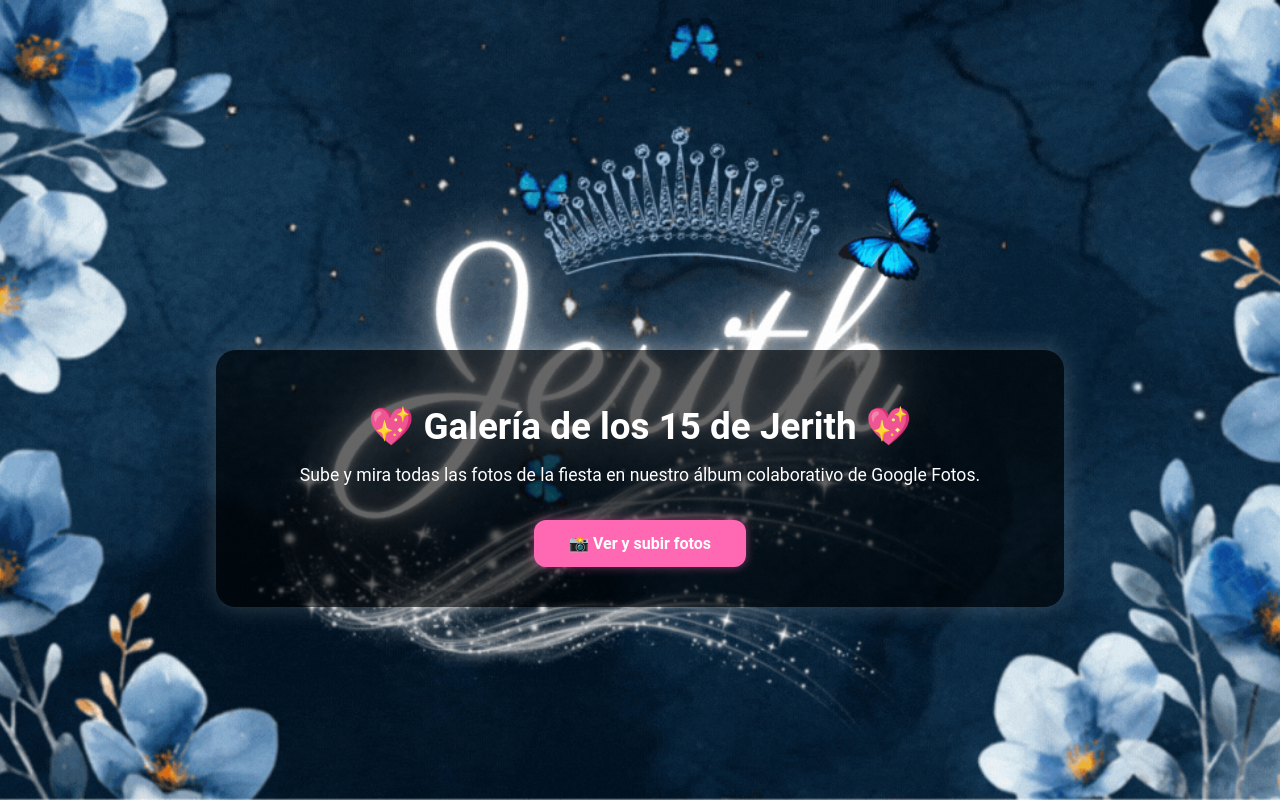
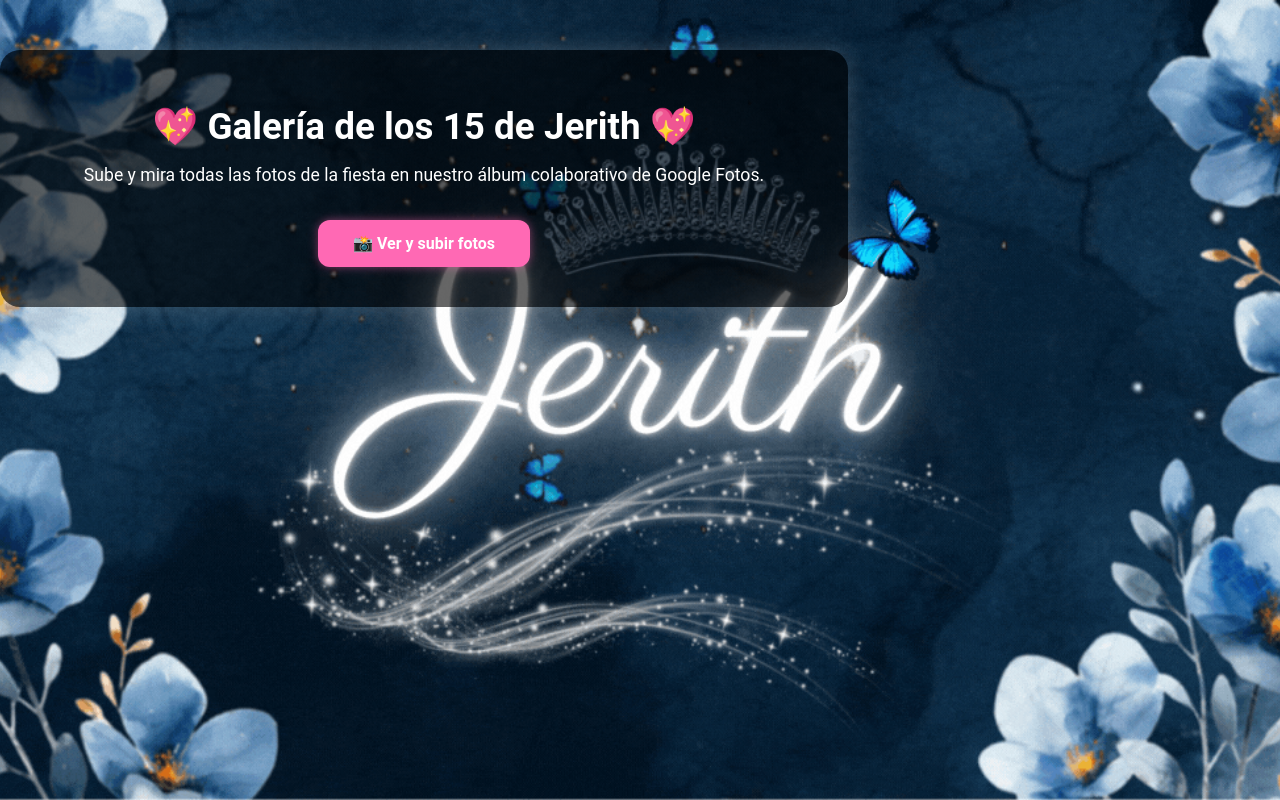
Before and after one commit to jerithdanielamoncadacardenas-netizen/Quince-Jerith, a Flask app: template templates/index.html in a window 1280 px wide. Run offline with Flask 3, Linux system fonts and the light colour scheme; the template is opened without the code that fills it, so the values that code supplies are empty; parts of the project's set-up code (start-up, migrations or seed data) failed here and were passed over.

Commit message:
Update index.html

```diff
--- a/templates/index.html
+++ b/templates/index.html
@@ -12,12 +12,12 @@
             color: #fff;
             text-align: center;
             margin: 0;
-            padding-top: 150px;
+            padding-top: 50px; /* 🔼 bajamos el padding */
         }
 
         .container {
             background: rgba(0, 0, 0, 0.6);
-            margin: 200px auto 50px auto;
+            margin: 40 auto; /* 🔼 mucho menos margen superior */
             padding: 30px 40px;
             border-radius: 20px;
             width: 60%;
```
